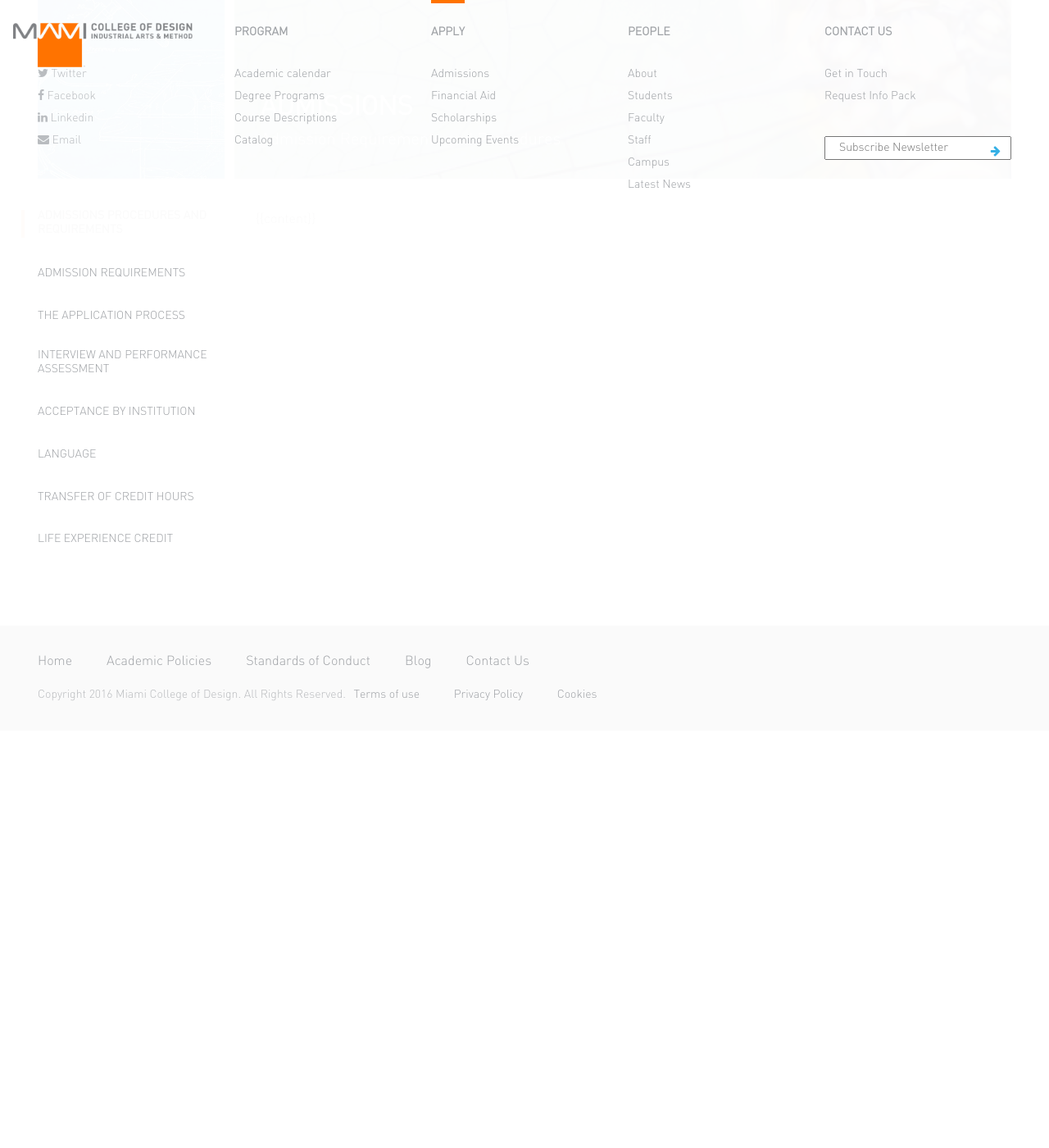
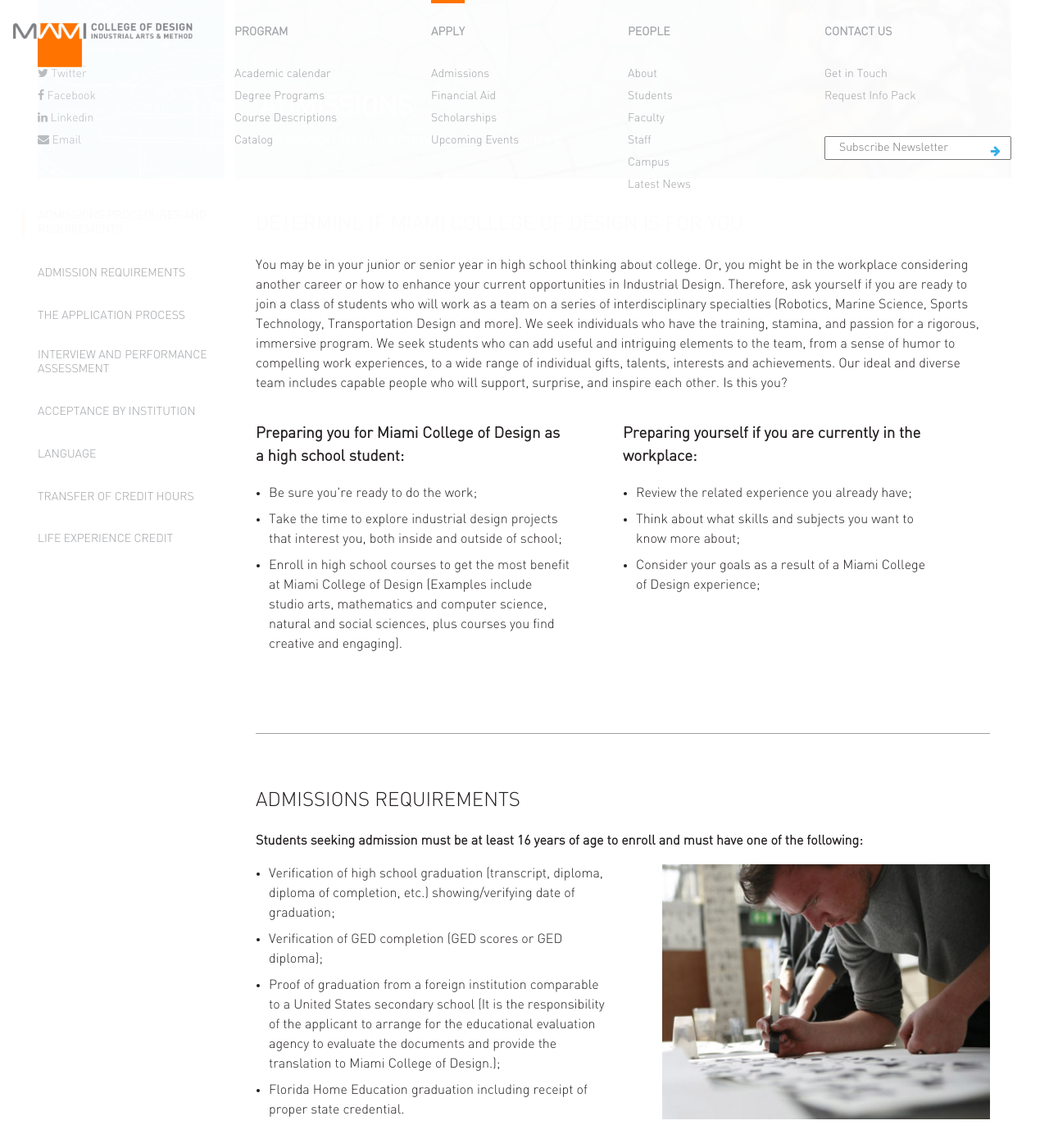
Before and after one commit to akritibhusal/MiamiCollegeofDesign, a Jekyll site: the page apply.html, which Jekyll copies as it is, in a window 1280 px wide and 1400 px high, scrolled down 216 px. Shown: the whole window at 82% size. Built offline with Jekyll 4.4.1, drawn with Linux system fonts in a browser that asks for light colours; nearby versions of some CDN libraries; before the commit the page ends 1107 px from its top, so only the background shows below that; some of the changed text lies outside the part shown.

```diff
--- a/apply.html
+++ b/apply.html
@@ -154,7 +154,68 @@
 			<div class="column padding--large">
 
 				<article class="content">
-					{{content}}
+
+					<h2>DETERMINE IF MIAMI COLLEGE OF DESIGN IS FOR YOU</h2>
+
+					<p>You may be in your junior or senior year in high school thinking about college. Or, you might be in the workplace considering another career or how to enhance your current opportunities in Industrial Design. Therefore, ask yourself if you are ready to join a class of students who will work as a team on a series of interdisciplinary specialties (Robotics, Marine Science, Sports Technology, Transportation Design and more). We seek individuals who have the training, stamina, and passion for a rigorous, immersive program. We seek students who can add useful and intriguing elements to the team, from a sense of humor to compelling work experiences, to a wide range of individual gifts, talents, interests and achievements. Our ideal and diverse team includes capable people who will support, surprise, and inspire each other. Is this you?</p>
+
+					<div class="grid grid--2">
+						<div class="column padding-right--xlarge">
+							<h3>Preparing you for Miami College of Design as a high school student:</h3>
+							<ul>
+								<li>Be sure you're ready to do the work; </li>
+								<li>Take the time to explore industrial design projects that interest you, both inside and outside of school;</li>
+								<li>Enroll in high school courses to get the most benefit at Miami College of Design (Examples include studio arts, mathematics and computer science, natural and social sciences, plus courses you find creative and engaging).</li>
+							</ul>
+						</div>
+						<div class="column padding-right--xlarge">
+							<h3>Preparing yourself if you are currently in the workplace:</h3>
+							<ul>
+								<li>Review the related experience you already have;</li>
+								<li>Think about what skills and subjects you want to know more about;</li>
+								<li>Consider your goals as a result of a Miami College of Design experience;</li>
+							</ul>
+						</div>
+					</div>
+
+
+					<div class="sep--line"></div>
+
+					<h2>ADMISSIONS REQUIREMENTS</h2>
+
+					<p><strong>Students seeking admission must be at least 16 years of age to enroll and must have one of the following:</strong></p>
+					<img src="assets/img/img_student.jpg" width=400 class="float-right">
+					<ul>
+						<li>Verification of high school graduation (transcript, diploma, diploma of completion, etc.) showing/verifying date of graduation;</li>
+						<li>Verification of GED completion (GED scores or GED diploma);</li>
+						<li>Proof of graduation from a foreign institution comparable to a United States secondary school (It is the responsibility of the applicant to arrange for the educational evaluation agency to evaluate the documents and provide the translation to Miami College of Design.);</li>
+						<li>Florida Home Education graduation including receipt of proper state credential.</li>
+					</ul>
+
+
+
+					<p><strong>In addition, the following is required:</strong></p>
+					<ul>
+						<li>Portfolio demonstrating depth and breadth of current experience in industrial design;</li>
+						<li>Personal interview (in person or electronically) where the applicant’s portfolio is presented and discussed and the applicant’s level of critical thinking skills is demonstrated;</li>
+						<li>Non-native speaking applicants must show documentation of a score of 60 TOEFL IBT or documentation of ESL diploma program completion. IELTS (International English Language Testing System is also accepted with the required score of 60.);</li>
+						<li>A signed Enrollment Agreement;</li>
+						<li>Students under 18 years of age must have all documents signed by their parents or legal guardians;</li>
+						<li>Students must have their own laptop computer capable of running Linux or Mac OS;</li>
+						<li>Courses that develop visual and design skills (such as studio drawing) are strongly recommended as well as algebra, geometry and trigonometry and one year of science.</li>
+					</ul>
+
+					<div class="sep--line"></div>
+
+					<img src="assets/img/img_student.jpg" width=400 class="float-left">
+					<p><strong>Preparing you for Miami College of Design as a high school student:</strong></p>
+							<ul>
+								<li>Be sure you're ready to do the work; </li>
+								<li>Take the time to explore industrial design projects that interest you, both inside and outside of school;</li>
+								<li>Enroll in high school courses to get the most benefit at Miami College of Design (Examples include studio arts, mathematics and computer science, natural and social sciences, plus courses you find creative and engaging).</li>
+					</ul>
+
+
 				</article>
 
 			</div>
```
